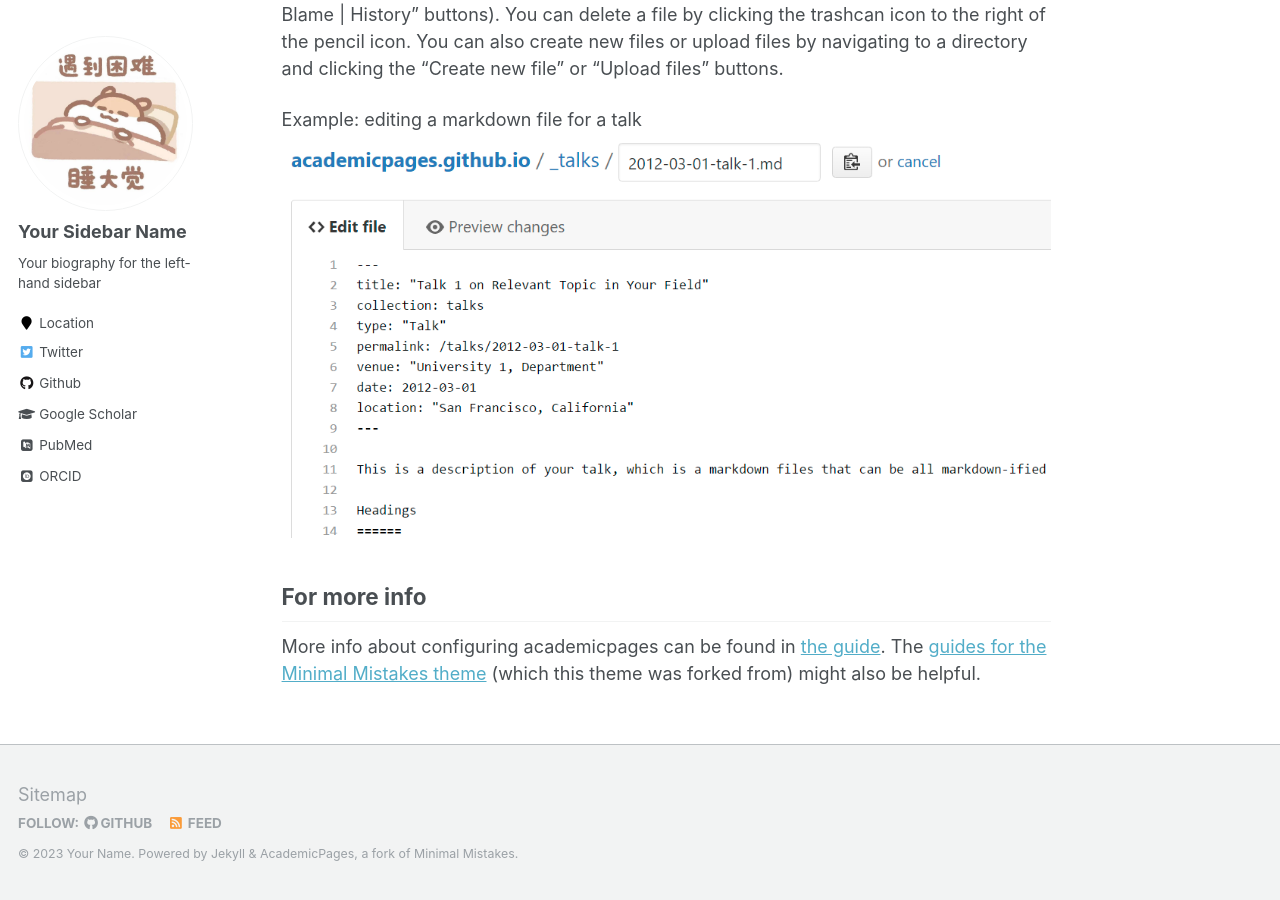
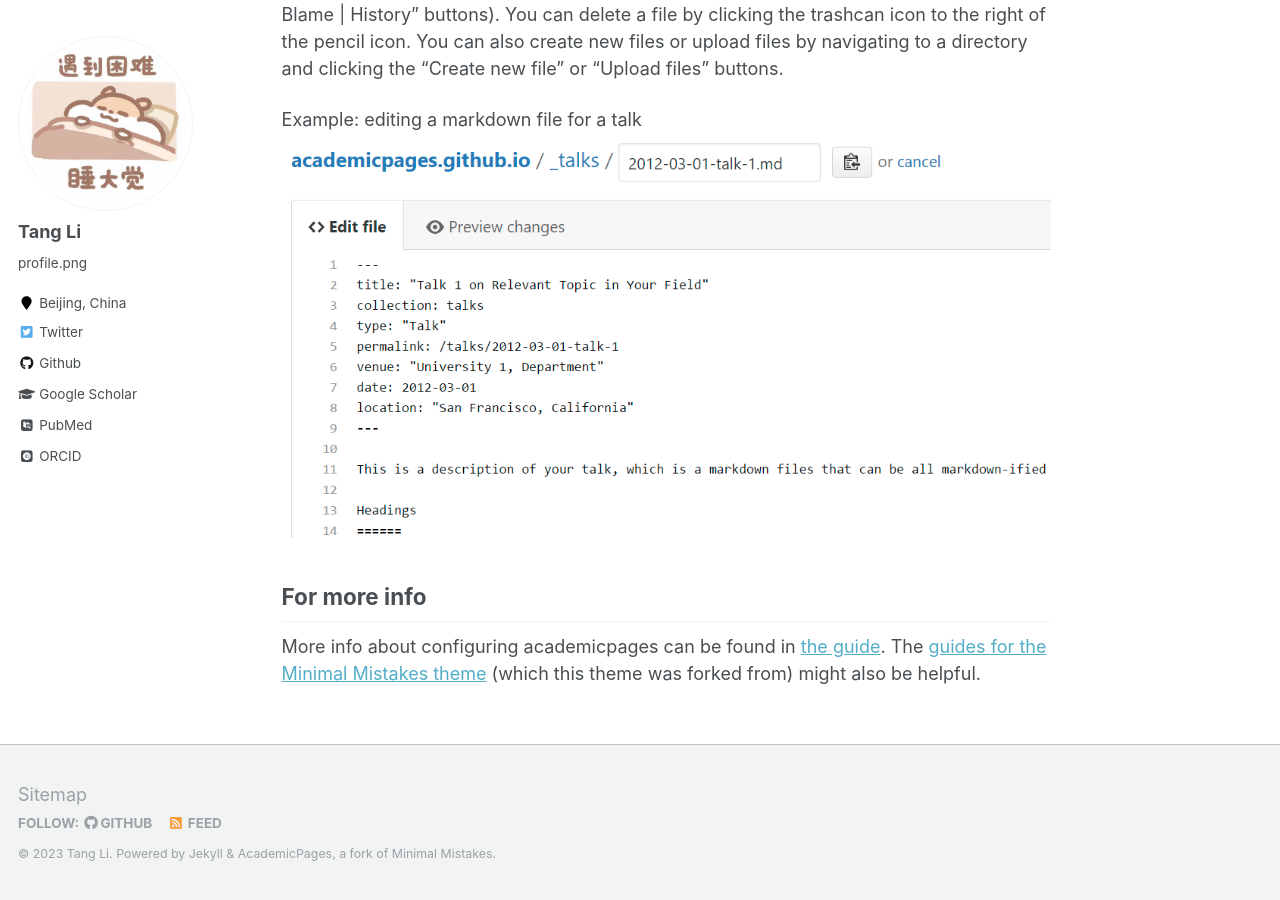
Before and after one commit to TangLi025/TangLi025.github.io, a Jekyll site: the page built from _pages/about.md, in a window 1280 px wide and 900 px high, scrolled down 2463 px. Built offline with Jekyll 4.4.1, drawn with Linux system fonts in a browser that asks for light colours; some web fonts are replaced; some of the changed text lies outside the part shown.

Commit message:
Update _config.yml

```diff
--- a/_config.yml
+++ b/_config.yml
@@ -7,13 +7,13 @@
 
 # Site Settings
 locale                   : "en-US"
-title                    : "Your Name / Site Title"
+title                    : "Tang Li"
 title_separator          : "-"
-name                     : &name "Your Name"
-description              : &description "personal description"
-url                      : https://academicpages.github.io # the base hostname & protocol for your site e.g. "https://mmistakes.github.io"
+name                     : &name "Tang Li"
+description              : &description "PKU SKY"
+url                      : https://TangLi025.github.io # the base hostname & protocol for your site e.g. "https://mmistakes.github.io"
 baseurl                  : "" # the subpath of your site, e.g. "/blog"
-repository               : "academicpages/academicpages.github.io"
+repository               : "TangLi025/TangLi025.github.io"
 teaser                   :  # filename of teaser fallback teaser image placed in /images/, .e.g. "500x300.png"
 breadcrumbs              : false # true, false (default)
 words_per_minute         : 160
@@ -80,10 +80,10 @@
 
 # Site Author
 author:
-  name             : "Your Sidebar Name"
+  name             : "Tang Li"
   avatar           : "profile.png"
-  bio              : "Your biography for the left-hand sidebar"
-  location         : "Location"
+  bio              : "profile.png"
+  location         : "Beijing, China"
   employer         :
   pubmed           : "https://www.ncbi.nlm.nih.gov/pubmed/?term=john+snow"
   googlescholar    : "http://yourfullgooglescholarurl.com"
@@ -96,7 +96,7 @@
   flickr           :
   facebook         :
   foursquare       :
-  github           : "academicpages"
+  github           : "TangLi025"
   google_plus      :
   keybase          :
   instagram        :
```
